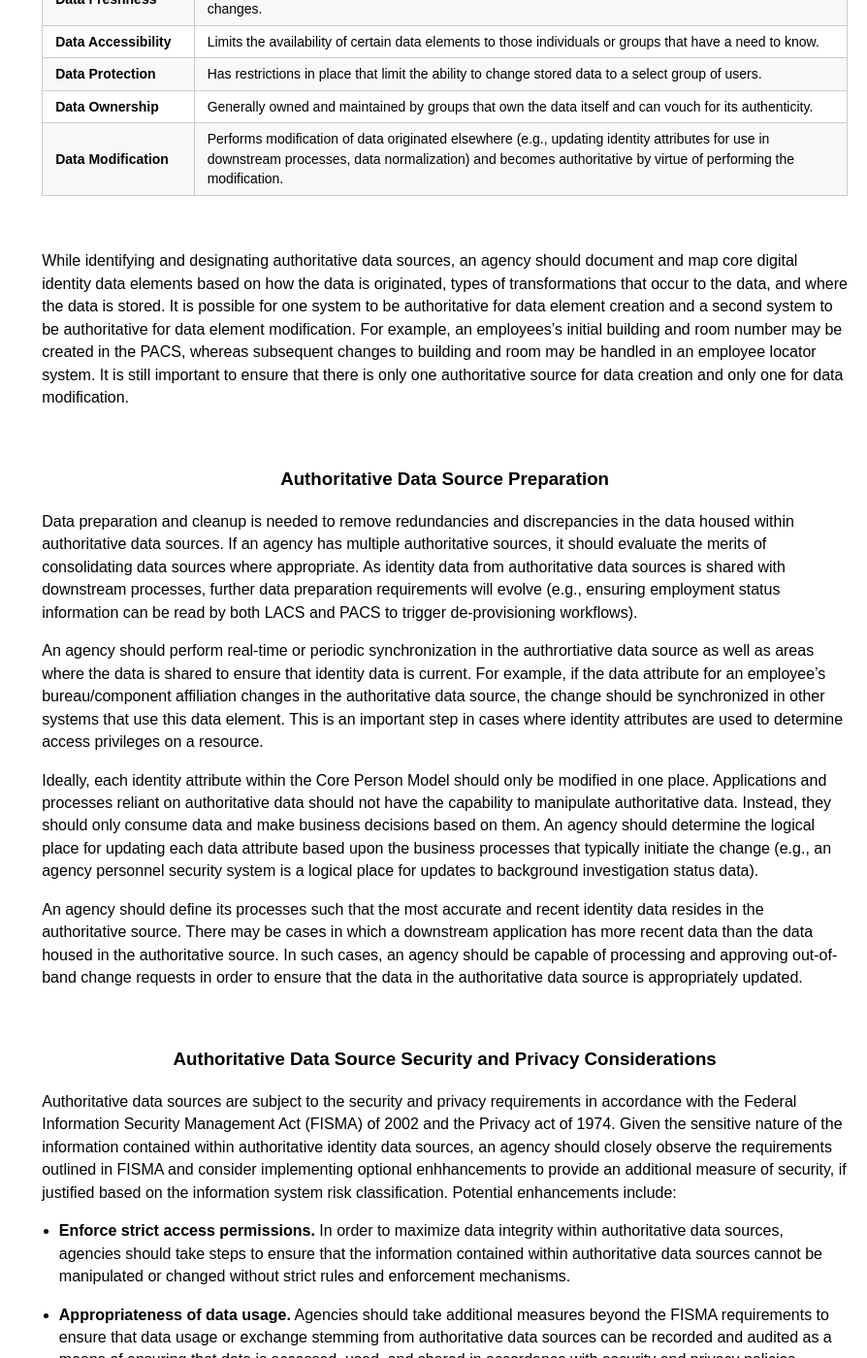
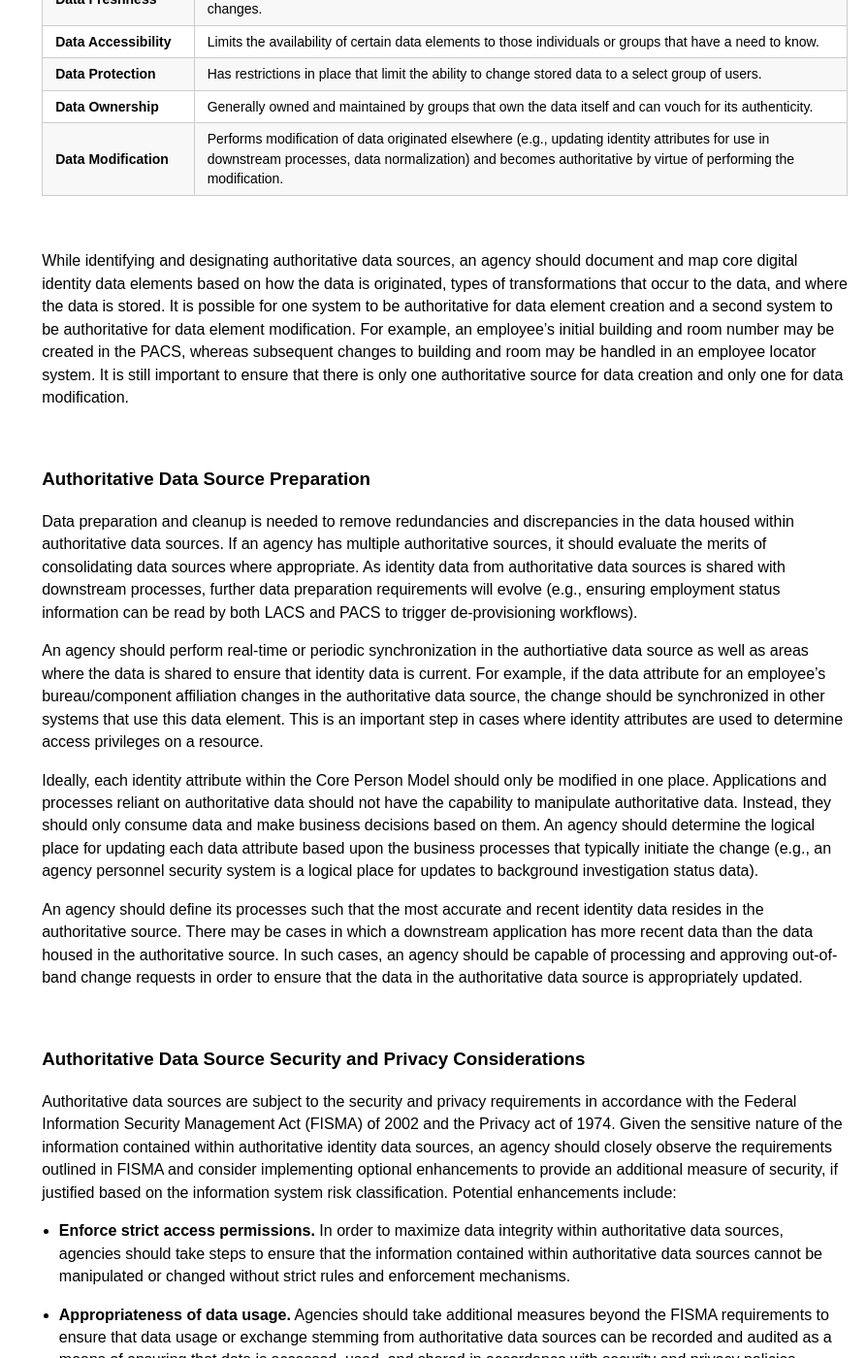
Before and after one commit to bnbuckler/identity-playbook, a Jekyll site: the page built from _plan/2_auth-sources.md, in a window 1280 px wide and 1400 px high, scrolled down 1549 px. Shown: the whole window at 97% size, without its empty margins (386-1280 px from the left). Built offline with Jekyll 4.4.1, drawn with Linux system fonts in a browser that asks for light colours; some of the changed text lies outside the part shown.

Commit message:
Update 2_auth-sources.md

```diff
--- a/_plan/2_auth-sources.md
+++ b/_plan/2_auth-sources.md
@@ -27,17 +27,17 @@ Within many federal agencies, authoritative identity data is dispersed across a
 
 <br>
 
-### <center> Authoritative Data Source Identification </center>
+### Authoritative Data Source Identification
 
 Identifying which systems/resources are authoritative for specific identity attributes involves determining where identity attributes are first recorded and updated. In order to accomplish this, agencies must first determine where identity data is stored within the organization and then perform an analysis to identify which of those source systems should be designated as authoritative.
 
-As part of complying with HSPD-12, many agencies have already identified authoritative data sources for the data elements that are required as part of the PIV enrollment and issuance process. It is likely, however, that an agency will need to conduct additional authoritative soruce discovery in order to identify authrortiative source for each data element contained in the Core Person Model.
+As part of complying with HSPD-12, many agencies have already identified authoritative data sources for the data elements that are required as part of the PIV enrollment and issuance process. It is likely, however, that an agency will need to conduct additional authoritative source discovery in order to identify authortiative source for each data element contained in the Core Person Model.
 
 <br>
 
 | <center> Implementation Tip </center> |
 |---------------------------------------|
-| Many agencies maintain an inventory of systems and applications that house Personally Identifiable Information, often referenced in Systems of Record Nootices (SORNs). This inventory can provide a starting point for determining which agency systems can serve as authoritative data sources for identity attributes. As a SORN specifies the permissible, or routine, uses of the data in a particular system of records, it will need to be modified if the information will be used in a different way than anticipated. |
+| Many agencies maintain an inventory of systems and applications that house Personally Identifiable Information, often referenced in Systems of Record Notices (SORNs). This inventory can provide a starting point for determining which agency systems can serve as authoritative data sources for identity attributes. As a SORN specifies the permissible, or routine, uses of the data in a particular system of records, it will need to be modified if the information will be used in a different way than anticipated. |
 
 <br>
 
@@ -58,15 +58,15 @@ In general, many authoritative data sources share a number of common characteris
 
 <br>
 
-While identifying and designating authoritative data sources, an agency should document and map core digital identity data elements based on how the data is originated, types of transformations that occur to the data, and where the data is stored. It is possible for one system to be authoritative for data element creation and a second system to be authoritative for data element modification. For example, an employees's initial building and room number may be created in the PACS, whereas subsequent changes to building and room may be handled in an employee locator system. It is still important to ensure that there is only one authoritative source for data creation and only one for data modification.
+While identifying and designating authoritative data sources, an agency should document and map core digital identity data elements based on how the data is originated, types of transformations that occur to the data, and where the data is stored. It is possible for one system to be authoritative for data element creation and a second system to be authoritative for data element modification. For example, an employee's initial building and room number may be created in the PACS, whereas subsequent changes to building and room may be handled in an employee locator system. It is still important to ensure that there is only one authoritative source for data creation and only one for data modification.
 
 <br>
 
-### <center> Authoritative Data Source Preparation </center>
+### Authoritative Data Source Preparation
 
 Data preparation and cleanup is needed to remove redundancies and discrepancies in the data housed within authoritative data sources. If an agency has multiple authoritative sources, it should evaluate the merits of consolidating data sources where appropriate. As identity data from authoritative data sources is shared with downstream processes, further data preparation requirements will evolve (e.g., ensuring employment status information can be read by both LACS and PACS to trigger de-provisioning workflows).
 
-An agency should perform real-time or periodic synchronization in the authrortiative data source as well as areas where the data is shared to ensure that identity data is current. For example, if the data attribute for an employee's bureau/component affiliation changes in the authoritative data source, the change should be synchronized in other systems that use this data element. This is an important step in cases where identity attributes are used to determine access privileges on a resource.
+An agency should perform real-time or periodic synchronization in the authortiative data source as well as areas where the data is shared to ensure that identity data is current. For example, if the data attribute for an employee's bureau/component affiliation changes in the authoritative data source, the change should be synchronized in other systems that use this data element. This is an important step in cases where identity attributes are used to determine access privileges on a resource.
 
 Ideally, each identity attribute within the Core Person Model should only be modified in one place. Applications and processes reliant on authoritative data should not have the capability to manipulate authoritative data. Instead, they should only consume data and make business decisions based on them. An agency should determine the logical place for updating each data attribute based upon the business processes that typically initiate the change (e.g., an agency personnel security system is a logical place for updates to background investigation status data).
 
@@ -74,15 +74,15 @@ An agency should define its processes such that the most accurate and recent ide
 
 <br>
 
-### <center> Authoritative Data Source Security and Privacy Considerations </center>
+### Authoritative Data Source Security and Privacy Considerations
 
-Authoritative data sources are subject to the security and privacy requirements in accordance with the Federal Information Security Management Act (FISMA) of 2002 and the Privacy act of 1974. Given the sensitive nature of the information contained within authoritative identity data sources, an agency should closely observe the requirements outlined in FISMA and consider implementing optional enhhancements to provide an additional measure of security, if justified based on the information system risk classification. Potential enhancements include:
+Authoritative data sources are subject to the security and privacy requirements in accordance with the Federal Information Security Management Act (FISMA) of 2002 and the Privacy act of 1974. Given the sensitive nature of the information contained within authoritative identity data sources, an agency should closely observe the requirements outlined in FISMA and consider implementing optional enhancements to provide an additional measure of security, if justified based on the information system risk classification. Potential enhancements include:
 
 * **Enforce strict access permissions.** In order to maximize data integrity within authoritative data sources, agencies should take steps to ensure that the information contained within authoritative data sources cannot be manipulated or changed without strict rules and enforcement mechanisms.
 
 * **Appropriateness of data usage.** Agencies should take additional measures beyond the FISMA requirements to ensure that data usage or exchange stemming from authoritative data sources can be recorded and audited as a means of ensuring that data is accessed, used, and shared in accordance with security and privacy policies.
 
-* **Employe security enhancements.** Agencies should consider applying the security enhancements associated with high-impact systems, outlined in SP-800-53, to authoritative data sources. Doing so requires that additional security controls are put in place to protect the system and its data.
+* **Employee security enhancements.** Agencies should consider applying the security enhancements associated with high-impact systems, outlined in SP-800-53, to authoritative data sources. Doing so requires that additional security controls are put in place to protect the system and its data.
 
 * **Verify authoritative source authenticity.** It may be desirable for downstream applications that rely on identity data from authoritative sources to validate the attributes provided by the source. This typically includes verifying the identity of the source and the time at which it validated the attribute values. This can be accomplished by verifying a digital signature placed by the authoritative source around selected groups of attribute- value pairs or through the use of a real-time verification service.
 
```
Also changed, not shown: other parts of _plan/2_auth-sources.md (+1 -1 lines).
